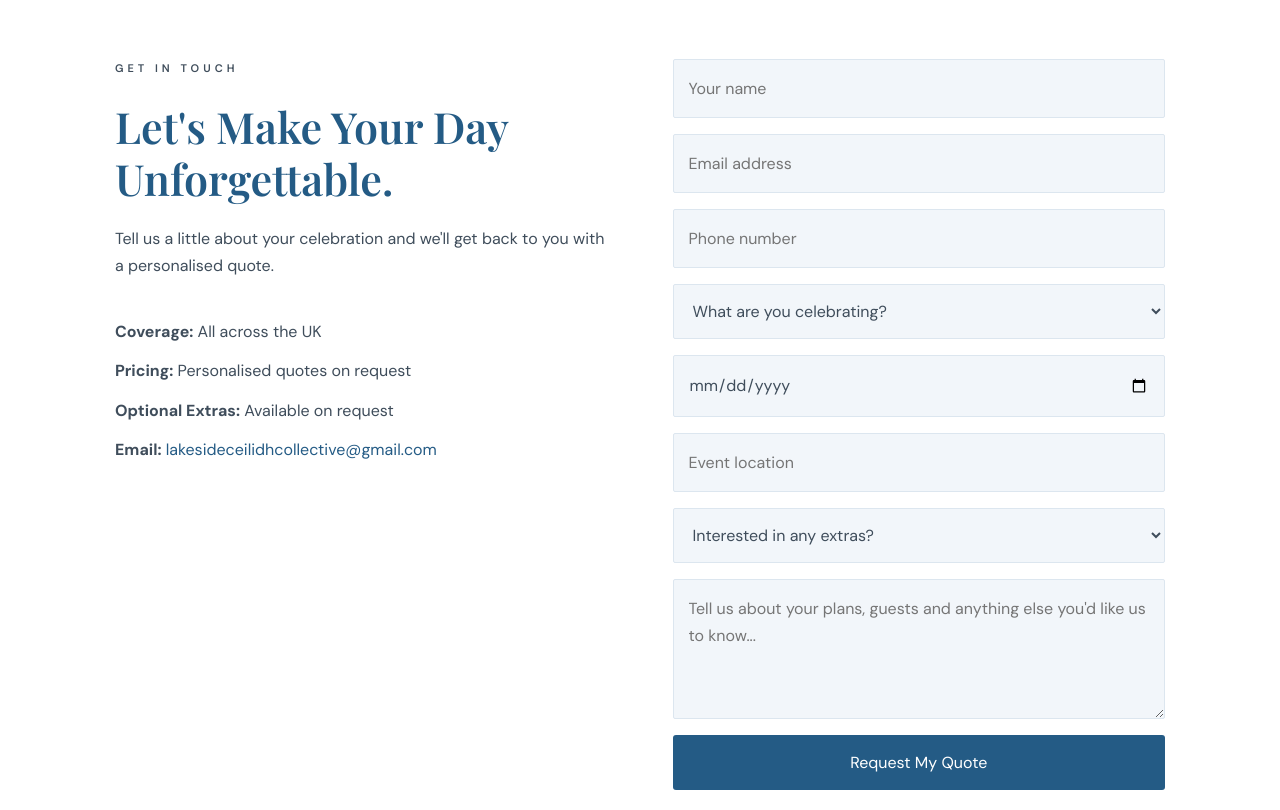
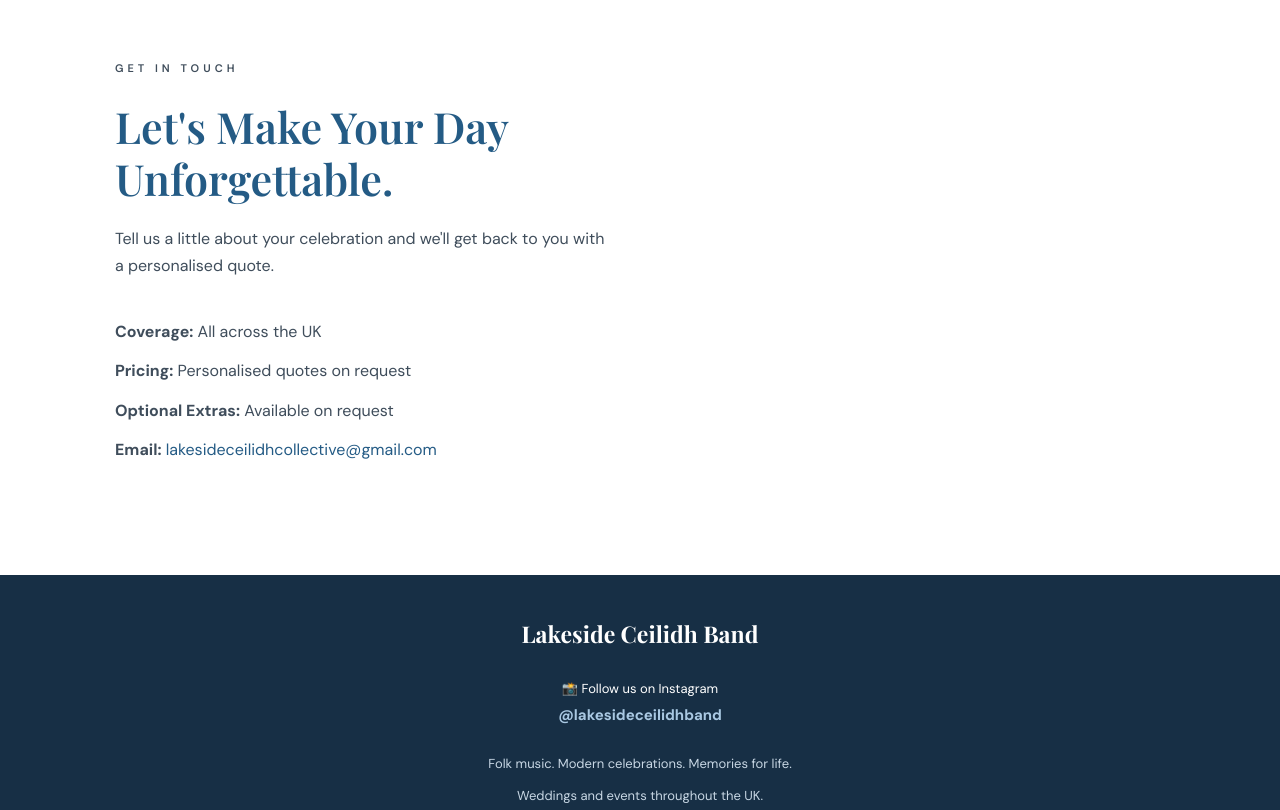
Before and after one commit to lakesideceilidhcollective/Ceilidh, a plain HTML site: page index.html in a window 1280 px wide. Shown: the part 3740-4550 px from the top of the page. Drawn offline with nearby package versions, Linux system fonts and the light colour scheme.

Commit message:
Update index.html

```diff
--- a/index.html
+++ b/index.html
@@ -858,76 +858,23 @@ footer p {
     <!-- CONTACT FORM -->
 
 <form
+  id="contactForm"
   action="https://formsubmit.co/lakesideceilidhcollective@gmail.com"
   method="POST">
 
-  <!-- FormSubmit settings -->
-  <input type="hidden" name="_subject" value="New Lakeside Ceilidh Band Enquiry">
+  <input type="hidden" name="_subject" value="New Lakeside Ceilidh Band Website Enquiry">
+
   <input type="hidden" name="_template" value="table">
+
   <input type="hidden" name="_captcha" value="true">
-  <input type="hidden" name="_next" value="https://YOUR-WEBSITE-URL/thank-you.html">
 
   <input
-    type="text"
-    name="Name"
-    placeholder="Your name"
-    autocomplete="name"
-    required
+    type="hidden"
+    name="_next"
+    value="https://lakesideceilidhcollective.github.io/Ceilidh/?submitted=true#contact"
   >
 
-  <input
-    type="email"
-    name="Email"
-    placeholder="Email address"
-    autocomplete="email"
-    required
-  >
-
-  <input
-    type="tel"
-    name="Phone"
-    placeholder="Phone number"
-    autocomplete="tel"
-  >
-
-  <select name="Event type" required>
-    <option value="">What are you celebrating?</option>
-    <option>Wedding</option>
-    <option>Birthday</option>
-    <option>Private Party</option>
-    <option>Other Event</option>
-  </select>
-
-  <input
-    type="date"
-    name="Event date"
-  >
-
-  <input
-    type="text"
-    name="Location"
-    placeholder="Event location"
-  >
-
-  <select name="Optional extras">
-    <option value="">Interested in any extras?</option>
-    <option>Disco Till Late</option>
-    <option>DJ Till Late</option>
-    <option>Enhanced Lighting Rig</option>
-    <option>Multiple Extras</option>
-    <option>Not Sure Yet</option>
-  </select>
-
-  <textarea
-    name="Message"
-    placeholder="Tell us about your plans, guests and anything else you'd like us to know..."
-  ></textarea>
-
-  <button class="btn" type="submit">
-    Request My Quote
-  </button>
-
-</form>
+  <input type="text" name="_honey" style="display:none" tabindex="-1" autocomplete="off">
 
   </div>
 
```
